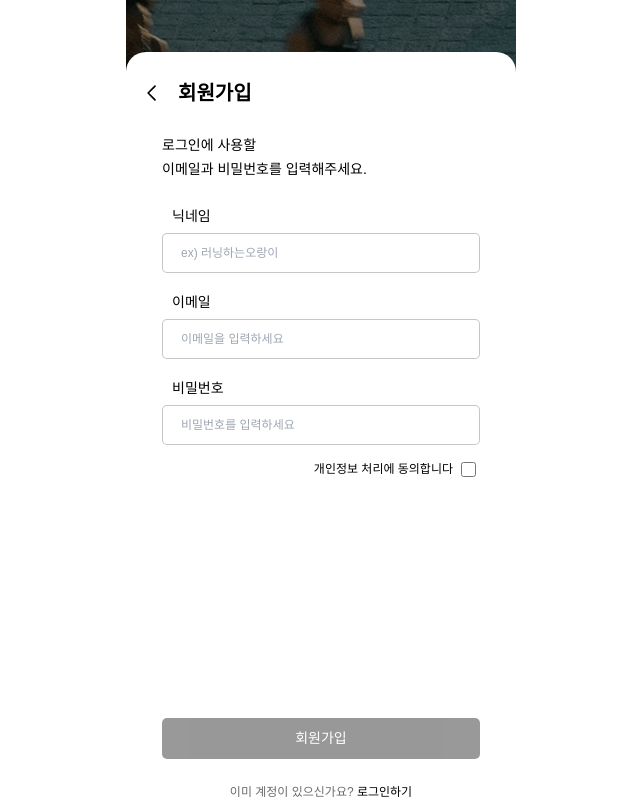
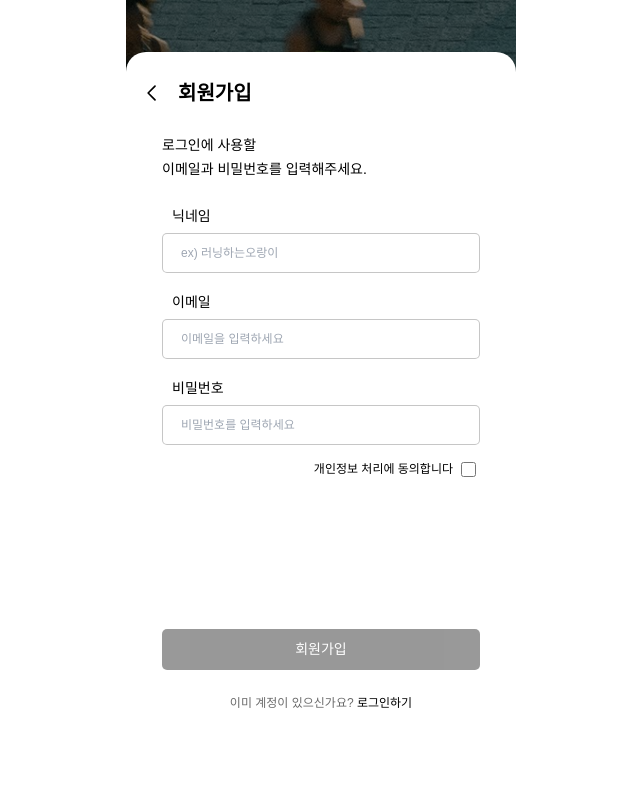
Before and after one commit to KMU-ALPHA-ZEPH/zeph_client, a React (Vite) app: page /login in a window 1280 px wide. Both pictures are taken after a click on the button "회원가입". Shown: the whole page, without its empty margins (319-959 px from the left). Built offline with nearby package versions, Linux system fonts and the light colour scheme; no server answers; a web font is replaced by a local one.

Commit message:
[refactor] 회원가입모달 safe area 방지

```diff
--- a/src/pages/onboarding/LoginPage.tsx
+++ b/src/pages/onboarding/LoginPage.tsx
@@ -12,7 +12,7 @@ export default function LoginPage() {
   const navigate = useNavigate();
 
   return (
-    <div className="relative mx-auto h-screen w-full max-w-md overflow-hidden bg-black">
+    <div className="relative mx-auto h-dvh w-full max-w-md overflow-hidden bg-black">
       <img
         src={backgroundImage}
         alt=""
--- a/src/pages/onboarding/SignupModal.tsx
+++ b/src/pages/onboarding/SignupModal.tsx
@@ -15,7 +15,7 @@ export default function SignupModal({ onClose }: SignupModalProps) {
   const [agreed, setAgreed] = useState(false);
 
   return (
-    <div className="relative mx-auto flex w-full max-w-md flex-col overflow-hidden rounded-t-2xl bg-white pt-[11px]">
+    <div className="relative mx-auto flex h-full w-full max-w-md flex-col overflow-hidden rounded-t-2xl bg-white pt-[11px]">
       <Header variant="back" title="회원가입" onBack={onClose} />
 
       <div className="px-9 pt-[10px]">
@@ -60,7 +60,7 @@ export default function SignupModal({ onClose }: SignupModalProps) {
         </label>
       </div>
 
-      <div className="mt-60 px-9 pb-22">
+      <div className="mt-auto px-9 pb-[calc(env(safe-area-inset-bottom)+5.5rem)]">
         <Button inactive={!agreed} className="w-full">
           회원가입
         </Button>
```
